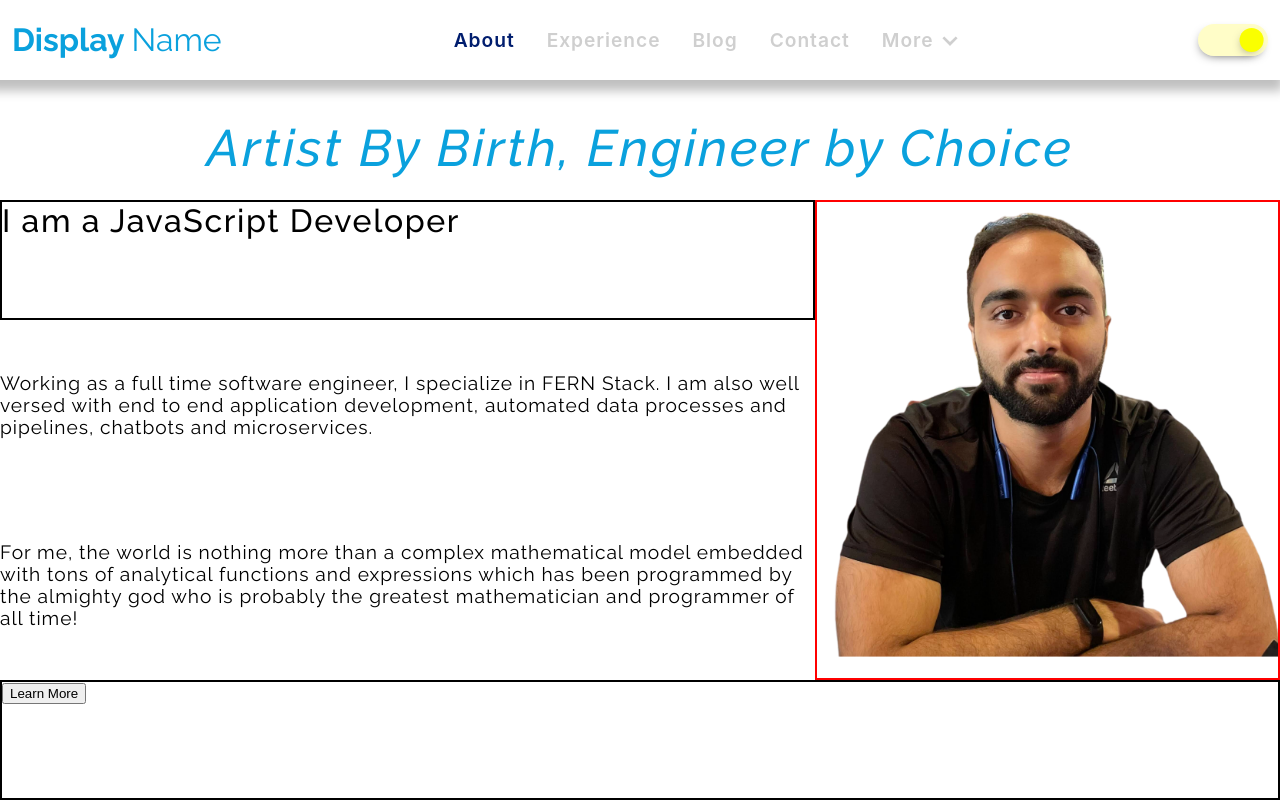
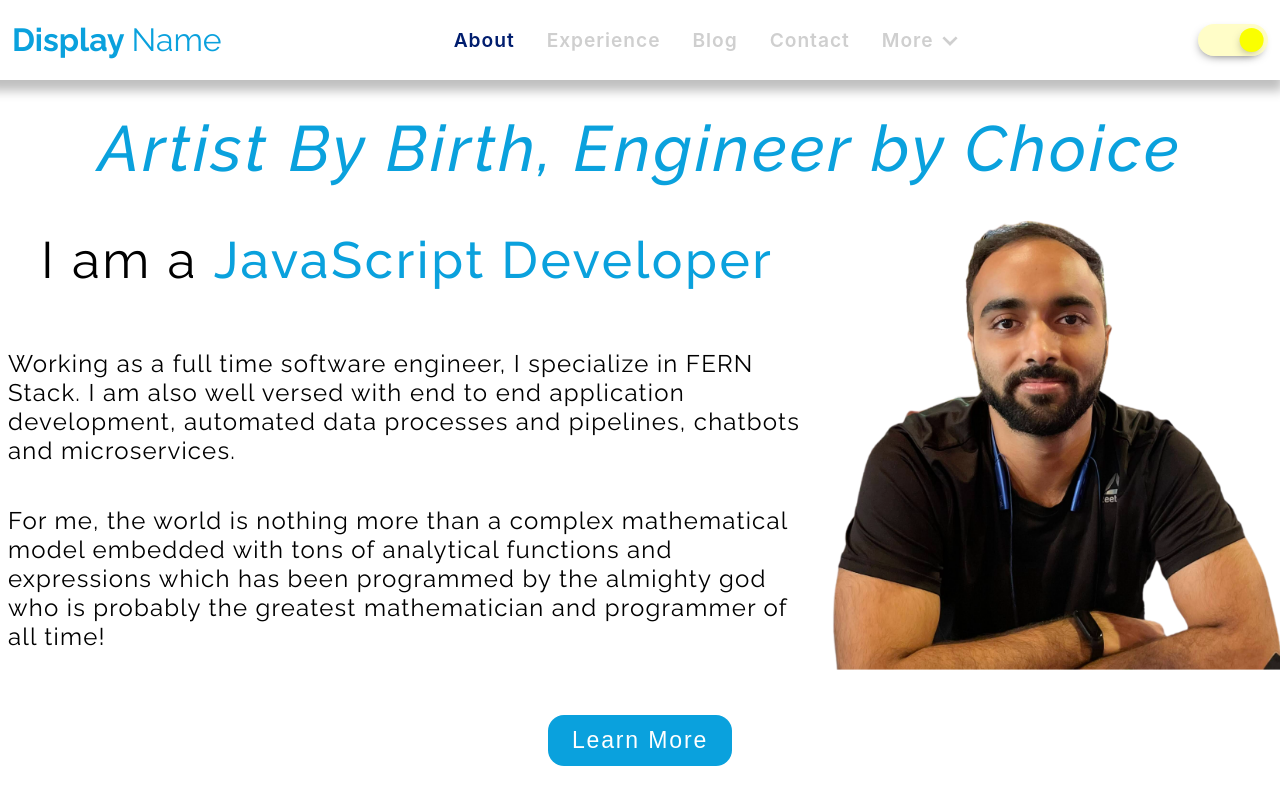
Before and after one commit to sedhha/next-js-pf-v2, a Next.js app: page / in a window 1280 px wide. Built offline with nearby package versions, Linux system fonts and the light colour scheme.

Commit message:
Font size fixing

```diff
--- a/components/Intro/Intro.module.css
+++ b/components/Intro/Intro.module.css
@@ -16,24 +16,35 @@
 	font-family: var(--railway);
 	font-style: italic;
 	font-weight: 500;
-	font-size: 3.2rem;
+	font-size: 4vw;
+	font-size: clamp(2rem, 5vw, 6rem);
 	line-height: var(--line-height);
 	letter-spacing: 0.05em;
 	color: var(--light-blue);
 	text-align: center;
 	margin-top: 1rem;
 }
+.IntroTaglineWrapper {
+	grid-area: 2 / 1 / 3 / 8;
+	display: flex;
+	align-items: center;
+	justify-content: center;
+}
 
 .IntroTagline {
 	font-family: var(--railway);
-	border: 2px solid black;
 	font-style: normal;
-	font-weight: 500;
+	font-weight: 400;
 	font-size: 2rem;
+	font-size: clamp(1.5rem, 4vw, 4rem);
 	line-height: var(--line-height);
 	letter-spacing: 0.05em;
 	color: var(--normal-text-color);
-	grid-area: 2 / 1 / 3 / 8;
+}
+
+.IntroTagline span {
+	font-weight: 500;
+	color: var(--light-blue);
 }
 
 .IntroPara {
@@ -41,6 +52,7 @@
 	flex-direction: column;
 	justify-content: space-around;
 	grid-area: 3 / 1 / 6 / 8;
+	padding: 0.5rem;
 }
 
 .IntroPara h4 {
@@ -48,6 +60,8 @@
 	font-style: normal;
 	font-weight: 400;
 	font-size: 1.2rem;
+	font-size: clamp(1rem, 2.5vw, 1.5rem);
+
 	line-height: var(--line-height) * 0.8;
 	letter-spacing: 0.05em;
 	color: var(--normal-text-color);
@@ -55,8 +69,10 @@
 
 .ImageContainer {
 	grid-area: 2 / 8 / 6 / 12;
-	border: 2px solid red;
 	max-height: 100%;
+	display: flex;
+	justify-content: center;
+	align-items: center;
 }
 .Image {
 	object-fit: contain;
@@ -64,6 +80,26 @@
 	max-height: 100%;
 }
 .ActionArea {
-	border: 2px solid black;
 	grid-area: 6 / 1 / 7 / 12;
+	display: flex;
+	justify-content: center;
+	align-items: center;
 }
+
+.Button {
+	background-color: var(--light-blue);
+	padding: 0.75rem 1.5rem;
+	font-size: 2vw;
+	font-size: clamp(1.2rem, 1.8vw, 3.5rem);
+	letter-spacing: 0.08em;
+	border: none;
+	outline: none;
+	border-radius: 1rem;
+	color: var(--light-background-color);
+	cursor: pointer;
+	transition: all 0.3s ease;
+}
+
+.Button:hover {
+	scale: 0.96;
+}
--- a/components/Intro/index.tsx
+++ b/components/Intro/index.tsx
@@ -16,7 +16,11 @@ export default function Introduction() {
 					alt={'Shivam -Sahil: Developer'}
 				/>
 			</div>
-			<h2 className={classes.IntroTagline}>I am a JavaScript Developer</h2>
+			<div className={classes.IntroTaglineWrapper}>
+				<h2 className={classes.IntroTagline}>
+					I am a <span>JavaScript Developer</span>
+				</h2>
+			</div>
 			<div className={classes.IntroPara}>
 				<h4>
 					Working as a full time software engineer, I specialize in FERN Stack. I am
@@ -32,7 +36,7 @@ export default function Introduction() {
 				</h4>
 			</div>
 			<div className={classes.ActionArea}>
-				<button>Learn More</button>
+				<button className={classes.Button}>Learn More</button>
 			</div>
 		</div>
 	);
```
